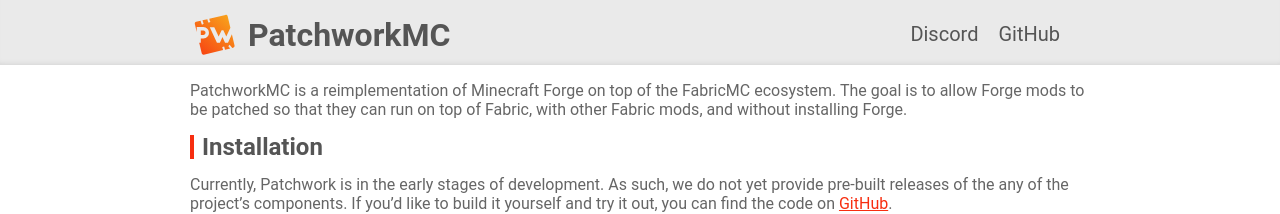
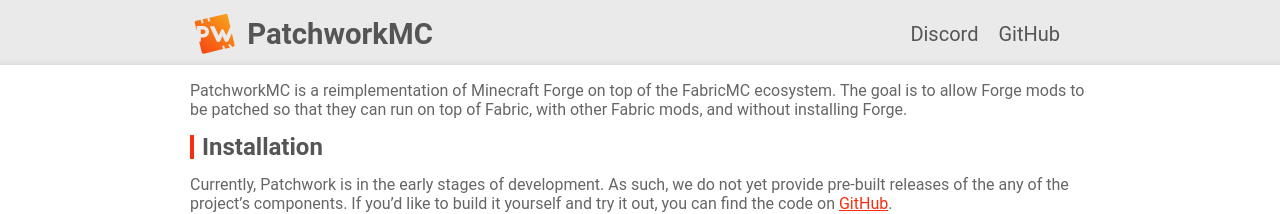
Before and after one commit to PatchworkMC/patchwork-web, a Jekyll site: the page built from index.md, in a window 1280 px wide. Shown: the top 214 px of the page. Built offline with Jekyll 4.4.1, drawn with Linux system fonts in a browser that asks for light colours.

Commit message:
Smaller hamburger

```diff
--- a/assets/css/style.scss
+++ b/assets/css/style.scss
@@ -64,7 +64,7 @@ nav.main {
     & .logo {
         padding: 0px;
         height: $nav-height;
-        font-size: 24pt;
+        font-size: 22pt;
         font-weight: bold;
         & span {
             vertical-align: middle;
@@ -100,8 +100,8 @@ nav.main {
         & .hamburger {
             color: $header-color;
             display: inline;
-            width: $logo-size - 4;
-            height: $logo-size;
+            width: 28px;
+            height: 32px;
             vertical-align: middle;
             margin-bottom: 4px;
             &:hover {
```
